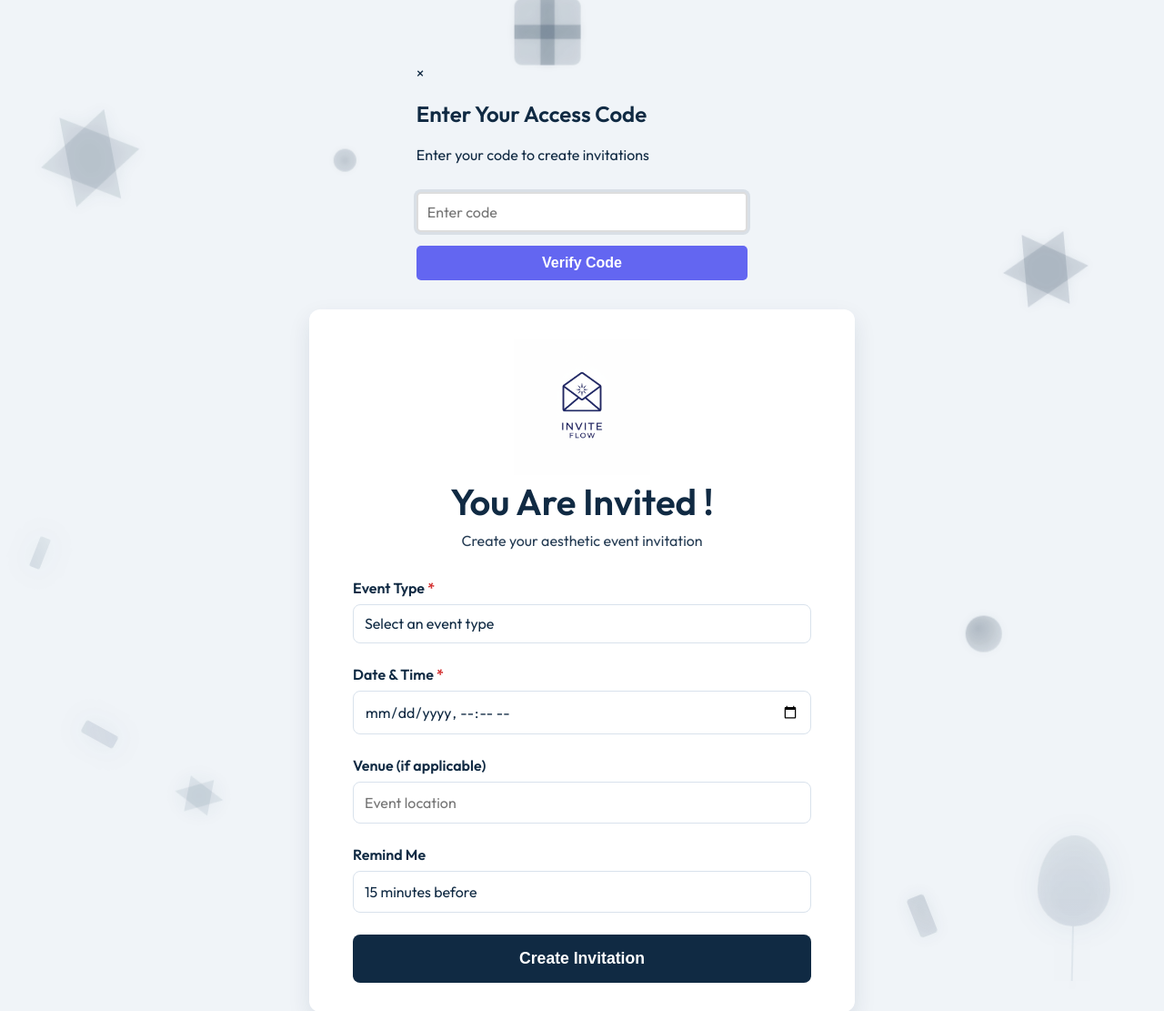
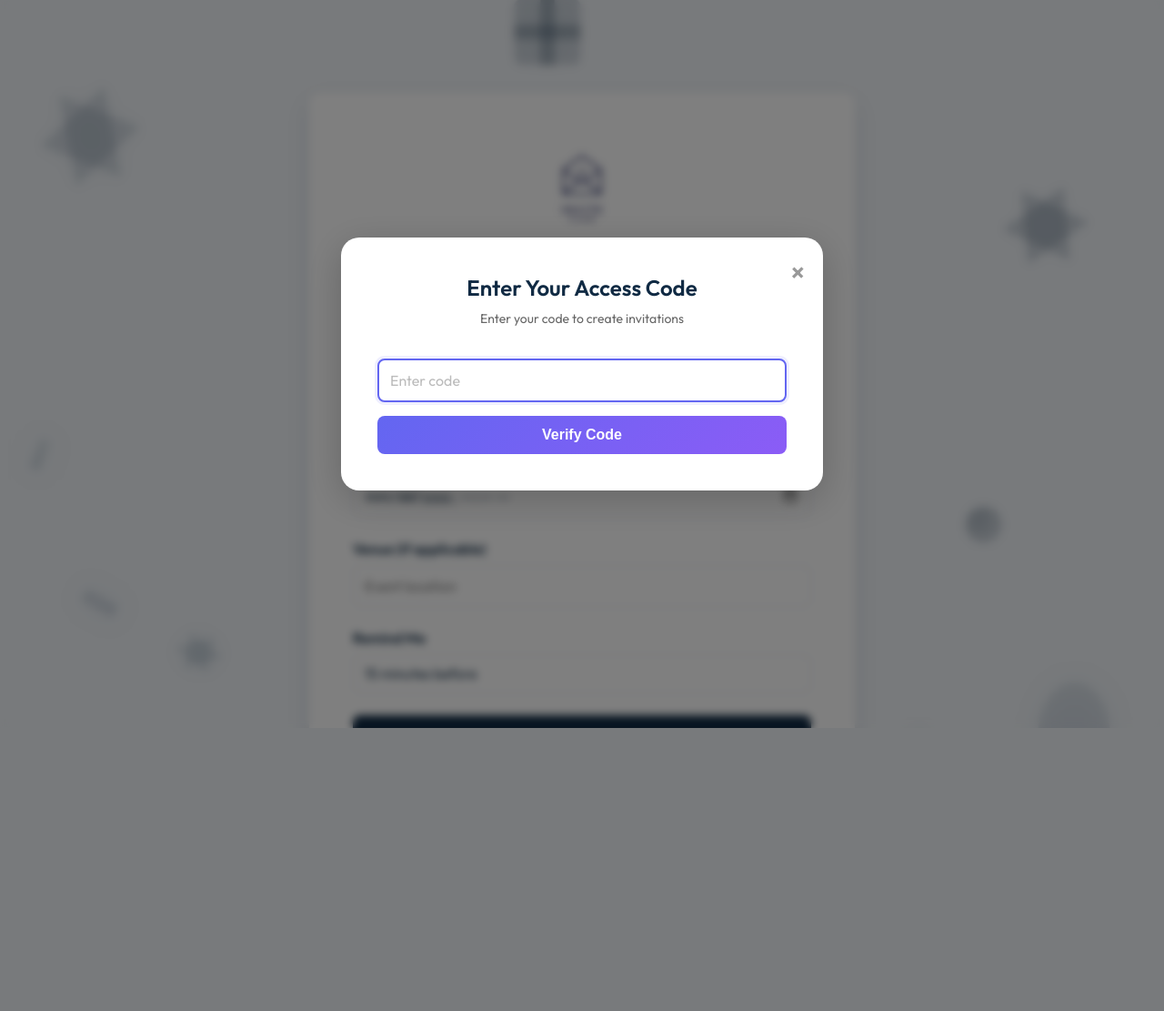
Before and after one commit to dhara30/dhara30.github.io, a Flask app: page / in a window 1280 px wide. Shown: the top 1111 px of the page at 91% size. After the commit the page ends 800 px from the top, so only its background shows below. Run offline with Flask 3, Linux system fonts and the light colour scheme.

Commit message:
Redeem Code Style

```diff
--- a/static/style.css
+++ b/static/style.css
@@ -1141,3 +1141,127 @@
     }
 }
 }
+
+/* CODE VALIDATION MODAL STYLES */
+.modal {
+    display: flex;
+    position: fixed;
+    z-index: 1000;
+    left: 0;
+    top: 0;
+    width: 100%;
+    height: 100%;
+    background-color: rgba(0, 0, 0, 0.5);
+    align-items: center;
+    justify-content: center;
+    backdrop-filter: blur(5px);
+}
+
+.modal-content {
+    background-color: #ffffff;
+    padding: 40px;
+    border-radius: 20px;
+    box-shadow: 0 10px 40px rgba(0, 0, 0, 0.2);
+    width: 90%;
+    max-width: 450px;
+    text-align: center;
+    animation: slideDown 0.3s ease-out;
+    position: relative;
+}
+
+@keyframes slideDown {
+    from {
+        opacity: 0;
+        transform: translateY(-50px);
+    }
+    to {
+        opacity: 1;
+        transform: translateY(0);
+    }
+}
+
+.modal-content h2 {
+    color: #102a43;
+    margin: 0 0 10px 0;
+    font-size: 24px;
+    font-weight: 600;
+}
+
+.modal-content p {
+    color: #666;
+    margin: 0 0 20px 0;
+    font-size: 14px;
+}
+
+.modal-close {
+    position: absolute;
+    right: 20px;
+    top: 20px;
+    font-size: 28px;
+    font-weight: bold;
+    color: #999;
+    cursor: pointer;
+    transition: color 0.2s;
+}
+
+.modal-close:hover {
+    color: #102a43;
+}
+
+#codeInput {
+    width: 100% !important;
+    padding: 12px !important;
+    margin: 15px 0 !important;
+    border: 2px solid #d9e2ec !important;
+    border-radius: 8px !important;
+    font-size: 16px !important;
+    box-sizing: border-box !important;
+    transition: border-color 0.3s;
+}
+
+#codeInput:focus {
+    outline: none !important;
+    border-color: #6366f1 !important;
+    box-shadow: 0 0 0 3px rgba(99, 102, 241, 0.1);
+}
+
+#codeInput::placeholder {
+    color: #bbb;
+}
+
+.modal-content button {
+    width: 100% !important;
+    padding: 12px !important;
+    background: linear-gradient(135deg, #6366f1, #8b5cf6) !important;
+    color: white !important;
+    border: none !important;
+    border-radius: 8px !important;
+    cursor: pointer !important;
+    font-size: 16px !important;
+    font-weight: 600 !important;
+    transition: transform 0.2s, box-shadow 0.2s !important;
+}
+
+.modal-content button:hover {
+    transform: translateY(-2px);
+    box-shadow: 0 8px 20px rgba(99, 102, 241, 0.3);
+}
+
+.modal-content button:active {
+    transform: translateY(0);
+}
+
+#codeError {
+    color: #e74c3c !important;
+    margin-top: 10px !important;
+    text-align: center !important;
+    display: none !important;
+    font-size: 14px !important;
+    animation: shake 0.5s;
+}
+
+@keyframes shake {
+    0%, 100% { transform: translateX(0); }
+    25% { transform: translateX(-5px); }
+    75% { transform: translateX(5px); }
+}
```
